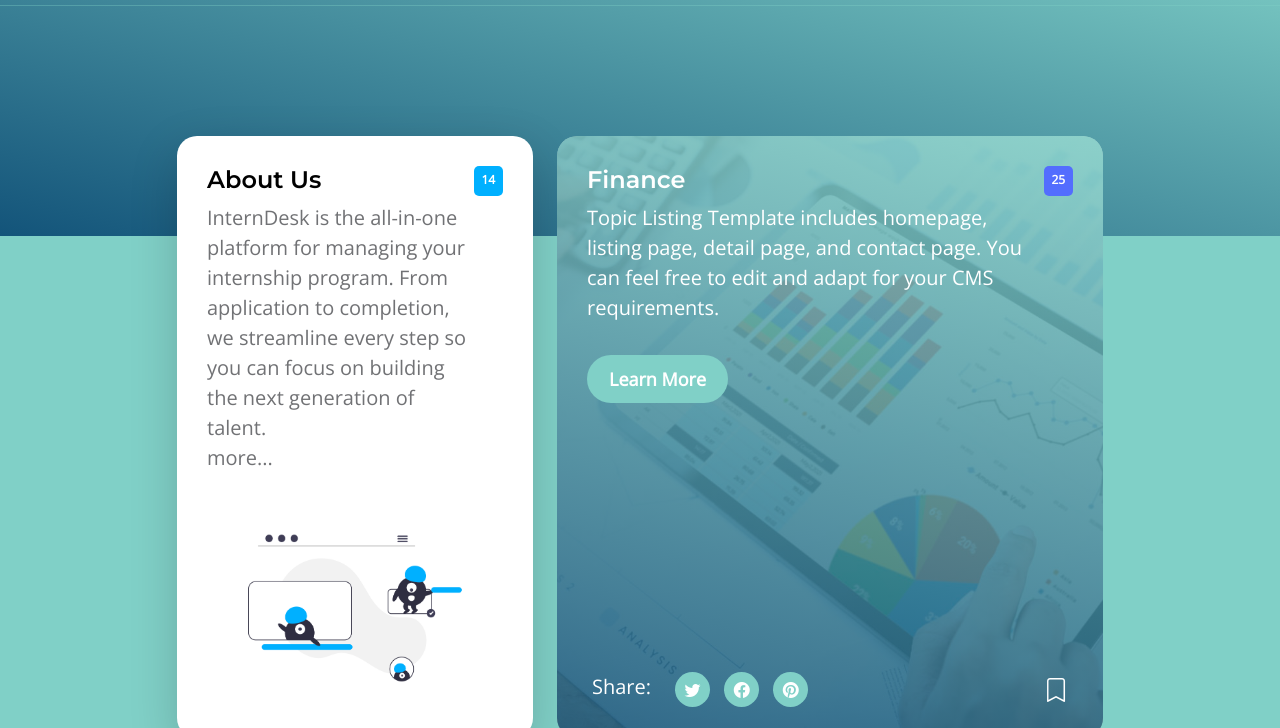
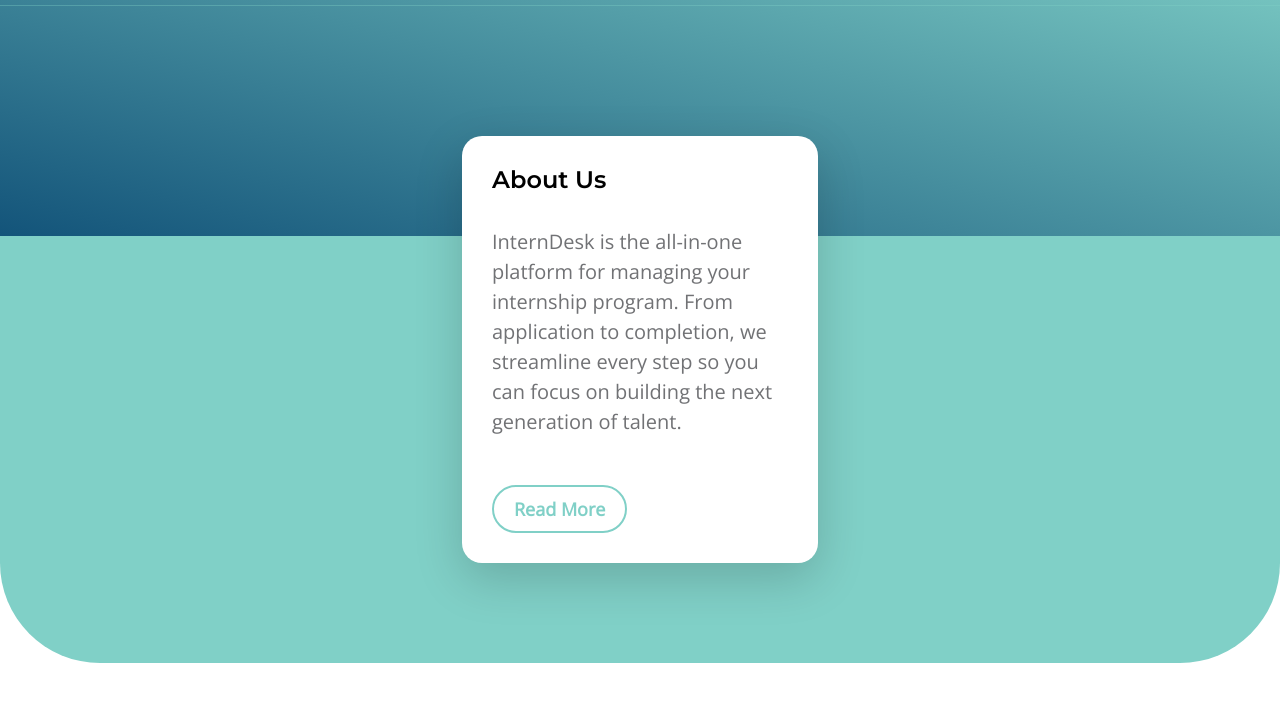
Before and after one commit to abhikalavadiya/InternDesk, a plain HTML site: page index.html in a window 1280 px wide. Shown: the part 72-800 px from the top of the page. Drawn offline with nearby package versions, Linux system fonts and the light colour scheme.

Commit message:
Update index.html

```diff
--- a/index.html
+++ b/index.html
@@ -37,12 +37,12 @@ https://templatemo.com/tm-590-topic-listing
             <nav class="navbar navbar-expand-lg">
                 <div class="container">
                     <a class="navbar-brand" href="index.html">
-                        <img src="images/logo.png" alt="InternDesk Logo" class="logo-image">
+                        <img src="images/logo.png" alt="InternDesk Logo" style="height: 40px;">
                         <span class="ms-2">InternDesk</span>
                     </a>
 
                     <div class="d-lg-none ms-auto me-4">
-                        <a href="#top" class="navbar-icon bi-person smoothscroll" aria-label="User Profile"></a>
+                        <a href="#top" class="navbar-icon bi-person smoothscroll"></a>
                     </div>
 
                     <button class="navbar-toggler" type="button" data-bs-toggle="collapse" data-bs-target="#navbarNav" aria-controls="navbarNav" aria-expanded="false" aria-label="Toggle navigation">
@@ -83,7 +83,7 @@ https://templatemo.com/tm-590-topic-listing
                         </ul>
 
                         <div class="d-none d-lg-block">
-                            <a href="#top" class="navbar-icon bi-person smoothscroll" aria-label="User Profile"></a>
+                            <a href="#top" class="navbar-icon bi-person smoothscroll"></a>
                         </div>
                     </div>
                 </div>
@@ -113,67 +113,19 @@ https://templatemo.com/tm-590-topic-listing
 
                         <div class="col-lg-4 col-12 mb-4 mb-lg-0">
                             <div class="custom-block bg-white shadow-lg">
-                                <a href="topics-detail.html">
                                     <div class="d-flex">
                                         <div>
                                             <h5 class="mb-2">About Us</h5>
+                                            <br>
+                                            <p class="mb-0">InternDesk is the all-in-one platform for managing your internship program. From application to completion, we streamline every step so you can focus on building the next generation of talent.</p>
 
-                                            <p class="mb-0">InternDesk is the all-in-one platform for managing your internship program. From application to completion, we streamline every step so you can focus on building the next generation of talent.
-                                                <br>
-                                                more...
-                                            </p>
+                                            <div class="d-flex align-items-center mt-5">
+                                                <a href="topics-detail.html" class="btn custom-btn custom-border-btn smoothscroll me-4">Read More</a>
+                                            </div>
                                         </div>
-
-                                        <span class="badge bg-design rounded-pill ms-auto">14</span>
                                     </div>
-
-                                    <img src="images/topics/undraw_Remote_design_team_re_urdx.png" class="custom-block-image img-fluid" alt="">
-                                </a>
                             </div>
                         </div>
-
-                        <div class="col-lg-6 col-12">
-                            <div class="custom-block custom-block-overlay">
-                                <div class="d-flex flex-column h-100">
-                                    <img src="images/businesswoman-using-tablet-analysis.jpg" class="custom-block-image img-fluid" alt="">
-
-                                    <div class="custom-block-overlay-text d-flex">
-                                        <div>
-                                            <h5 class="text-white mb-2">Finance</h5>
-
-                                            <p class="text-white">Topic Listing Template includes homepage, listing page, detail page, and contact page. You can feel free to edit and adapt for your CMS requirements.</p>
-
-                                            <a href="topics-detail.html" class="btn custom-btn mt-2 mt-lg-3">Learn More</a>
-                                        </div>
-
-                                        <span class="badge bg-finance rounded-pill ms-auto">25</span>
-                                    </div>
-
-                                    <div class="social-share d-flex">
-                                        <p class="text-white me-4">Share:</p>
-
-                                        <ul class="social-icon">
-                                            <li class="social-icon-item">
-                                                <a href="#" class="social-icon-link bi-twitter" aria-label="Twitter"></a>
-                                            </li>
-
-                                            <li class="social-icon-item">
-                                                <a href="#" class="social-icon-link bi-facebook" aria-label="Facebook"></a>
-                                            </li>
-
-                                            <li class="social-icon-item">
-                                                <a href="#" class="social-icon-link bi-pinterest" aria-label="Pinterest"></a>
-                                            </li>
-                                        </ul>
-
-                                        <a href="#" class="custom-icon bi-bookmark ms-auto" aria-label="Bookmark"></a>
-                                    </div>
-
-                                    <div class="section-overlay"></div>
-                                </div>
-                            </div>
-                        </div>
-
                     </div>
                 </div>
             </section>
@@ -378,19 +330,19 @@ https://templatemo.com/tm-590-topic-listing
 
                                                         <ul class="social-icon">
                                                             <li class="social-icon-item">
-                                                                <a href="#" class="social-icon-link bi-twitter" aria-label="Twitter"></a>
+                                                                <a href="#" class="social-icon-link bi-twitter"></a>
                                                             </li>
 
                                                             <li class="social-icon-item">
-                                                                <a href="#" class="social-icon-link bi-facebook" aria-label="Facebook"></a>
+                                                                <a href="#" class="social-icon-link bi-facebook"></a>
                                                             </li>
 
                                                             <li class="social-icon-item">
-                                                                <a href="#" class="social-icon-link bi-pinterest" aria-label="Pinterest"></a>
+                                                                <a href="#" class="social-icon-link bi-pinterest"></a>
                                                             </li>
                                                         </ul>
 
-                                                        <a href="#" class="custom-icon bi-bookmark ms-auto" aria-label="Bookmark"></a>
+                                                        <a href="#" class="custom-icon bi-bookmark ms-auto"></a>
                                                     </div>
 
                                                     <div class="section-overlay"></div>
@@ -516,11 +468,11 @@ https://templatemo.com/tm-590-topic-listing
 
                         <div class="col-lg-10 col-12 mx-auto">
                             <div class="timeline-container">
-                                <div class="list-progress">
-                                    <div class="inner"></div>
-                                </div>
+                                <ul class="vertical-scrollable-timeline" id="vertical-scrollable-timeline">
+                                    <div class="list-progress">
+                                        <div class="inner"></div>
+                                    </div>
 
-                                <ul class="vertical-scrollable-timeline" id="vertical-scrollable-timeline">
                                     <li>
                                         <h4 class="text-white mb-3">Search your favourite topic</h4>
 
@@ -639,7 +591,7 @@ https://templatemo.com/tm-590-topic-listing
                         </div>
 
                         <div class="col-lg-5 col-12 mb-4 mb-lg-0">
-                            <iframe class="google-map google-map-iframe" src="https://www.google.com/maps/embed?pb=!1m18!1m12!1m3!1d2595.065641062665!2d-122.4230416990949!3d37.80335401520422!2m3!1f0!2f0!3f0!3m2!1i1024!2i768!4f13.1!3m3!1m2!1s0x80858127459fabad%3A0x808ba520e5e9edb7!2sFrancisco%20Park!5e1!3m2!1sen!2sth!4v1684340239744!5m2!1sen!2sth" width="100%" height="250" allowfullscreen="" loading="lazy" title="Google Map of Francisco Park"></iframe>
+                            <iframe class="google-map" src="https://www.google.com/maps/embed?pb=!1m18!1m12!1m3!1d2595.065641062665!2d-122.4230416990949!3d37.80335401520422!2m3!1f0!2f0!3f0!3m2!1i1024!2i768!4f13.1!3m3!1m2!1s0x80858127459fabad%3A0x808ba520e5e9edb7!2sFrancisco%20Park!5e1!3m2!1sen!2sth!4v1684340239744!5m2!1sen!2sth" width="100%" height="250" style="border:0;" allowfullscreen="" loading="lazy" referrerpolicy="no-referrer-when-downgrade"></iframe>
                         </div>
 
                         <div class="col-lg-3 col-md-6 col-12 mb-3 mb-lg- mb-md-0 ms-auto">
@@ -759,7 +711,7 @@ https://templatemo.com/tm-590-topic-listing
                         </div>
 
                         <p class="copyright-text mt-lg-5 mt-4">Copyright © 2048 Topic Listing Center. All rights reserved.
-                        <br><br>Design: <a rel="nofollow noopener" href="https://templatemo.com" target="_blank">TemplateMo</a></p>
+                        <br><br>Design: <a rel="nofollow" href="https://templatemo.com" target="_blank">TemplateMo</a></p>
 
                     </div>
 
```
